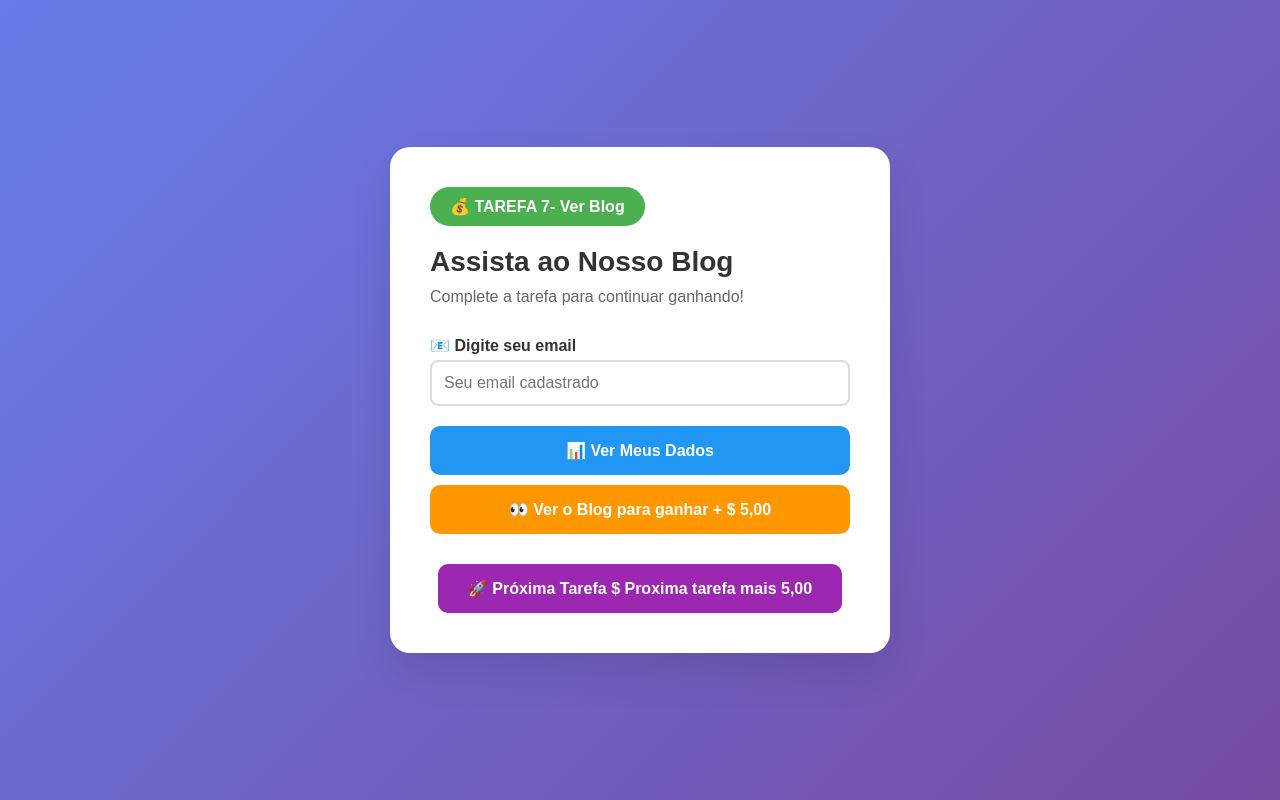
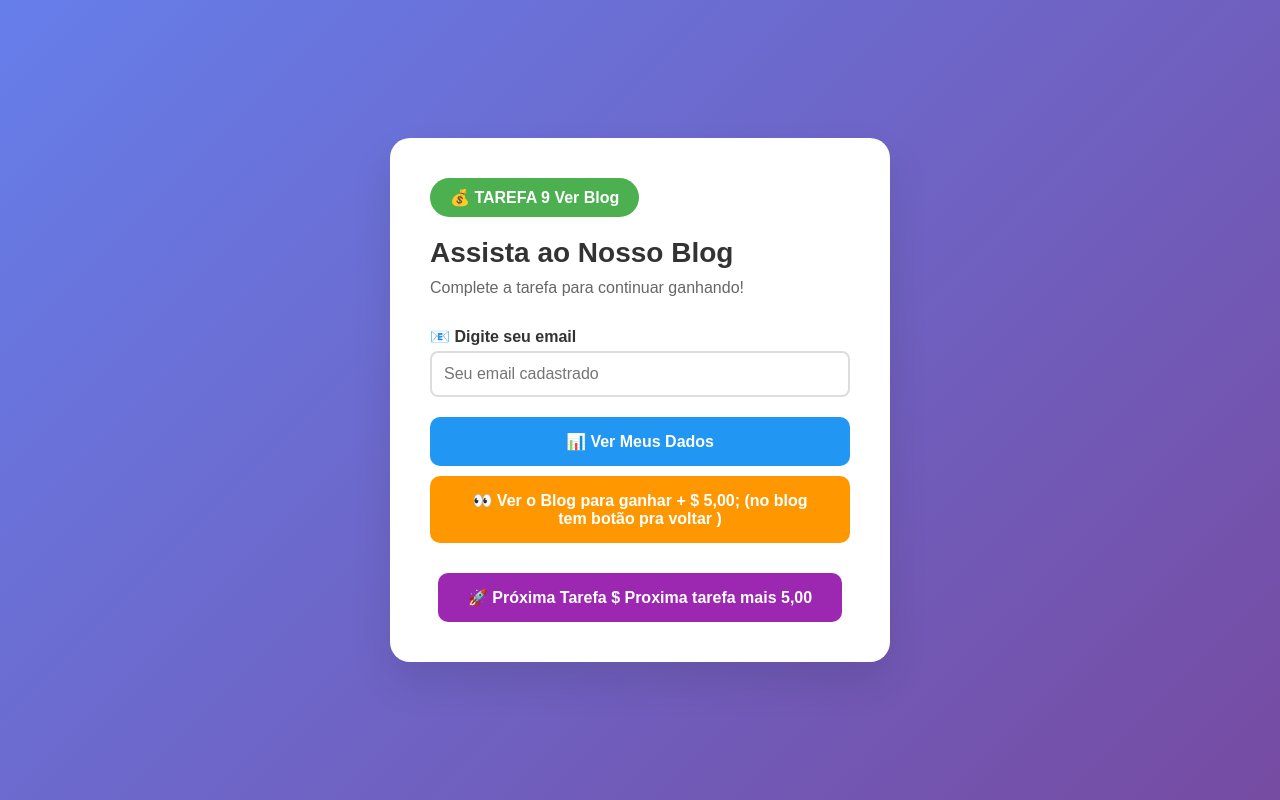
Before and after one commit to alexandreribeiro0026385333-source/appviral, a plain HTML site: page tarefa9.html in a window 1280 px wide. Drawn offline with Linux system fonts and the light colour scheme.

Commit message:
Update tarefa9.html

```diff
--- a/tarefa9.html
+++ b/tarefa9.html
@@ -3,7 +3,7 @@
 <head>
     <meta charset="UTF-8">
     <meta name="viewport" content="width=device-width, initial-scale=1.0">
-    <title>Tarefa 7Ver Blog</title>
+    <title>Tarefa 9Ver Blog</title>
     <style>
         * {
             margin: 0;
@@ -119,7 +119,7 @@
 </head>
 <body>
     <div class="container">
-        <div class="badge">💰 TAREFA 7- Ver Blog</div>
+        <div class="badge">💰 TAREFA 9 Ver Blog</div>
 
         <h1>Assista ao Nosso Blog</h1>
         <p class="subtitle">Complete a tarefa para continuar ganhando!</p>
@@ -144,7 +144,7 @@
 
         <!-- BOTÃO 2 - BLOG (SEPARADO, NÃO PRECISA EMAIL) -->
         <a href="https://bonotto300.blogspot.com/?m=1" target="_blank" class="btn btn-blog">
-            👀 Ver o Blog para ganhar + $ 5,00
+            👀 Ver o Blog para ganhar + $ 5,00; (no blog tem botão pra voltar )
         </a>
 
 
@@ -154,7 +154,7 @@
 
       <!-- ... código anterior ... -->
 <div style="text-align: center; margin-top: 30px;">
-    <a href="tarefa8.html" style="background: #9C27B0; color: white; padding: 15px 30px; text-decoration: none; border-radius: 10px; font-weight: bold; display: inline-block;">
+    <a href="tarefa10.html" style="background: #9C27B0; color: white; padding: 15px 30px; text-decoration: none; border-radius: 10px; font-weight: bold; display: inline-block;">
         🚀 Próxima Tarefa $ Proxima tarefa mais 5,00
     </a>
 
```
